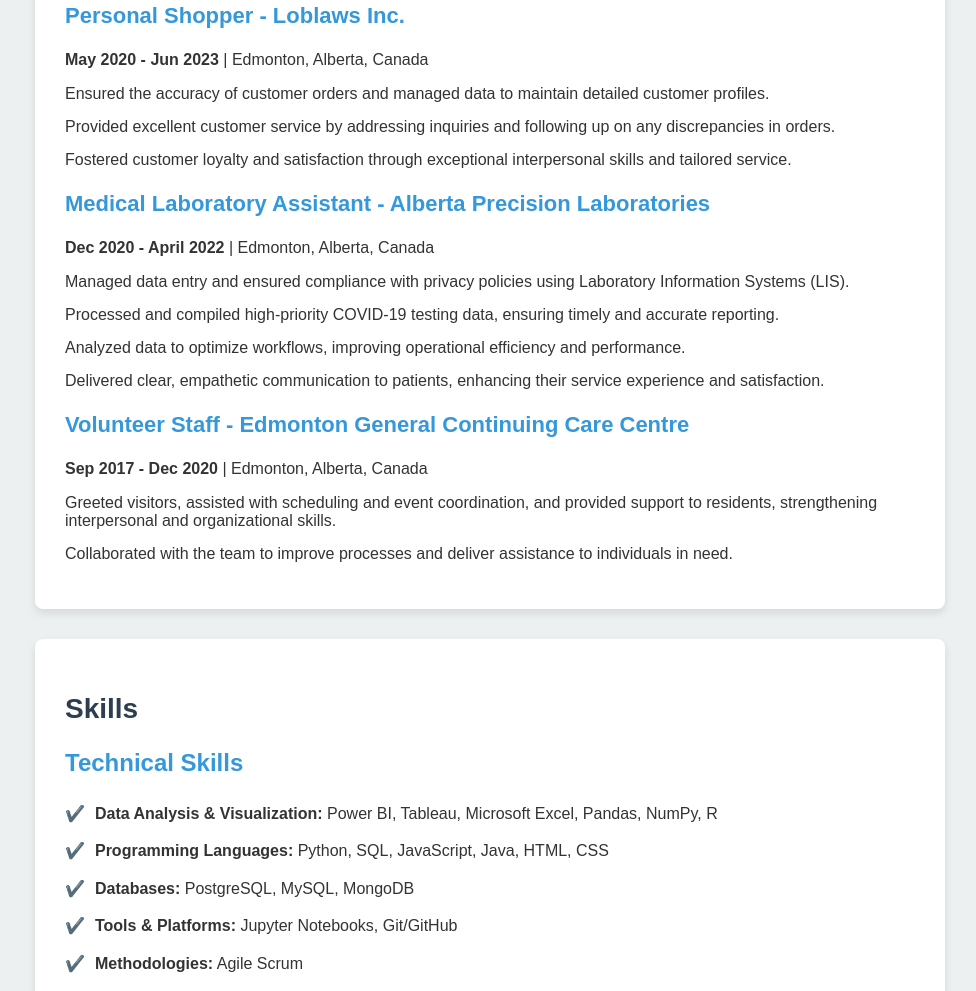
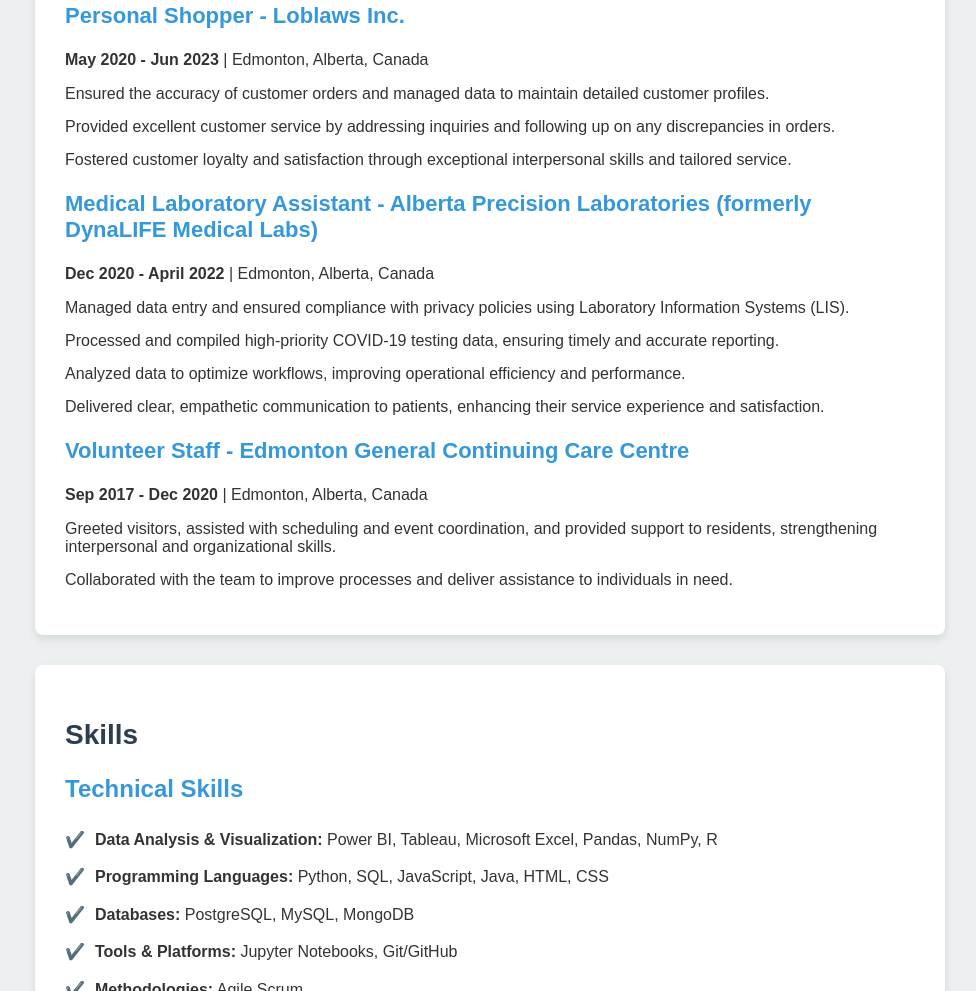
Before and after one commit to purani28/portfolio, a plain HTML site: page index.html in a window 1280 px wide. Shown: the part 1327-2318 px from the top of the page, without its empty margins (275-1251 px from the left). Drawn offline with Linux system fonts and the light colour scheme.

Commit message:
Update index.html

```diff
--- a/index.html
+++ b/index.html
@@ -82,7 +82,7 @@
             </div>
 
             <div class="experience">
-                <h3>Medical Laboratory Assistant - Alberta Precision Laboratories</h3>
+                <h3>Medical Laboratory Assistant - Alberta Precision Laboratories (formerly DynaLIFE Medical Labs)</h3>
                 <p><strong>Dec 2020 - April 2022</strong> | Edmonton, Alberta, Canada</p>
                 <ul>
                     <li>Managed data entry and ensured compliance with privacy policies using Laboratory Information Systems (LIS).</li>
```
